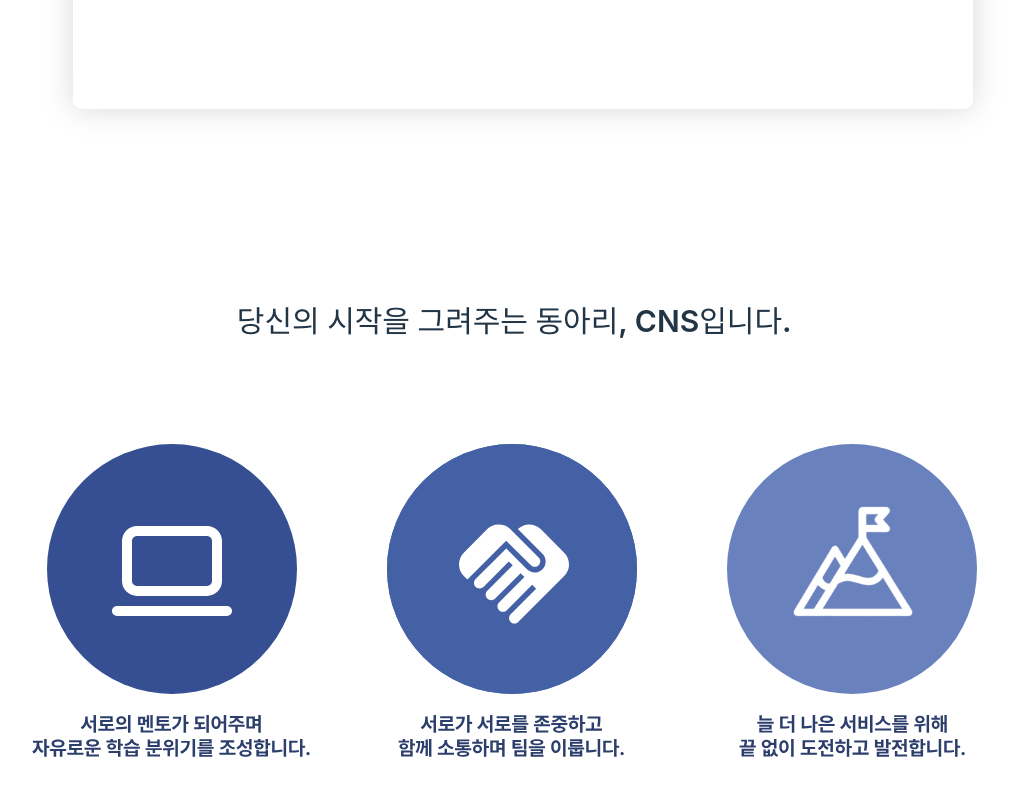
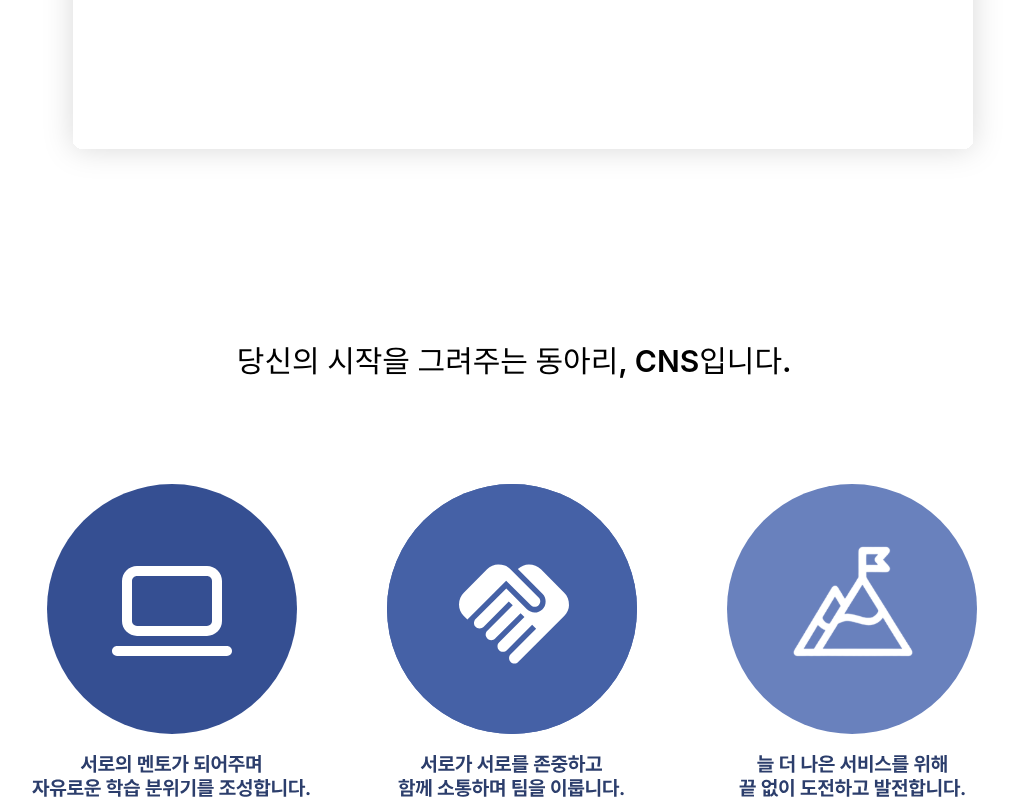
Before and after one commit to CNSintroduce/MOTDA, a React (Vite) app: page / in a window 1280 px wide. Shown: the part 2921-3721 px from the top of the page, without its empty margins (187-1198 px from the left). Before the commit the page ends 3681 px from the top, so only its background shows below. Built offline with nearby package versions, Linux system fonts and the light colour scheme.

Commit message:
Revert "Revert "⚡️ :: 다크모드 쓰니깐 글씨 안보여서 defult값으로 검정색 넣었습니다""
This reverts commit 126ea8c3d1195f6f603229863dbf076f21a85384.

```diff
--- a/src/pages/Main/MainIntro.style.ts
+++ b/src/pages/Main/MainIntro.style.ts
@@ -4,7 +4,7 @@
   display: flex;
   flex-direction: column;
   width: 50vw;
-  height: 95vh;
+  height: 100vh;
   background-color: #1a276d;
   overflow-x: hidden;
 `;
@@ -59,6 +59,7 @@
 `;
 
 export const CNSP = styled.p`
+  color: #000;
   font-size: 30px;
   font-weight: 600;
   margin-bottom: 100px;
--- a/src/pages/Main/MainIntro.tsx
+++ b/src/pages/Main/MainIntro.tsx
@@ -49,9 +49,9 @@
           당신의 시작을 가치있게, <br />
           입학 원서 접수 사이트를 개발하는 <s.CNS>CNS</s.CNS> 입니다.
         </s.CNSText2>
+        <s.Imsi src={imsi} alt="" />
       </s.MainTop>
 
-      <s.Imsi src={imsi} alt="" />
       <s.MainMiddle>
         <s.MainMiddleImg
           ref={element1}
```
